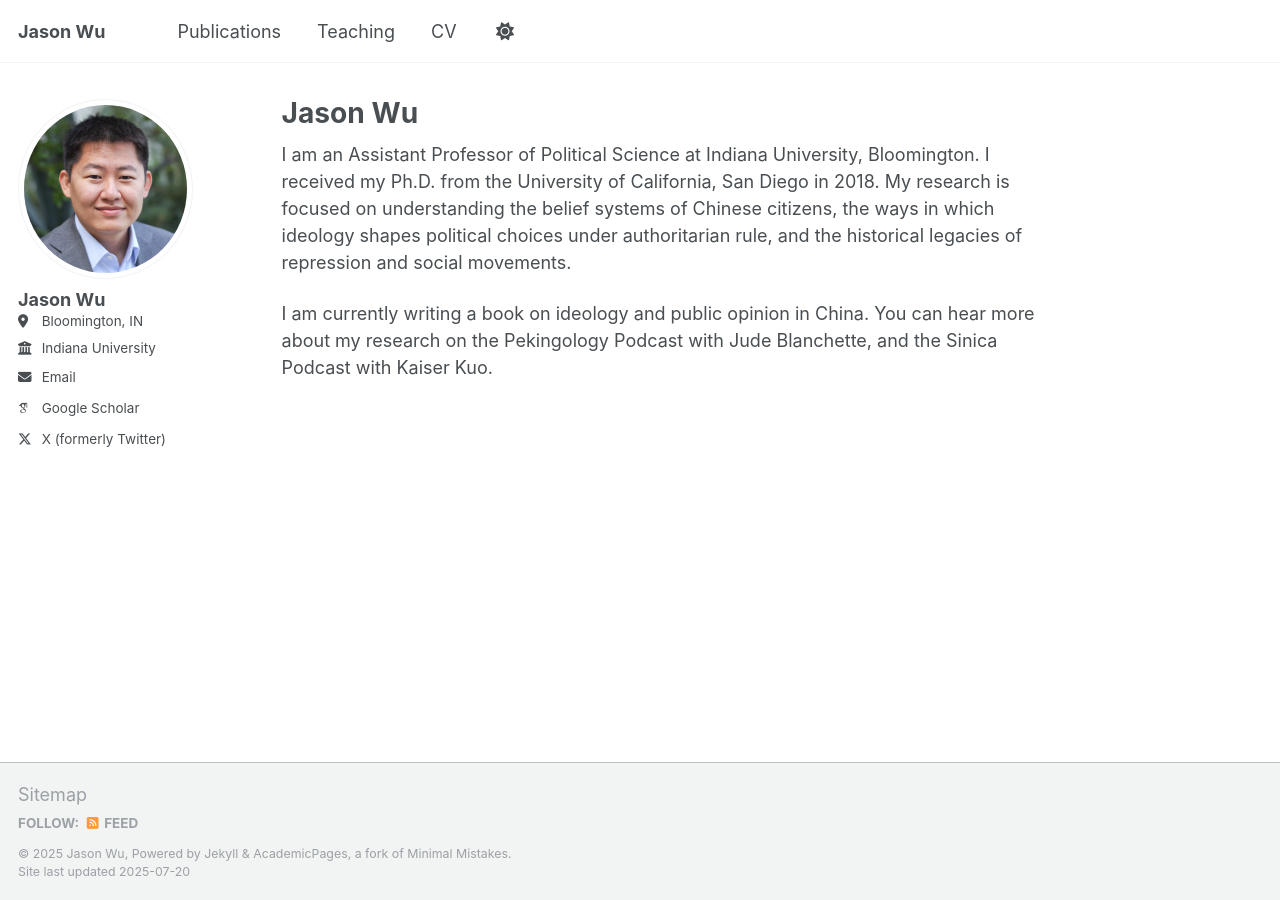
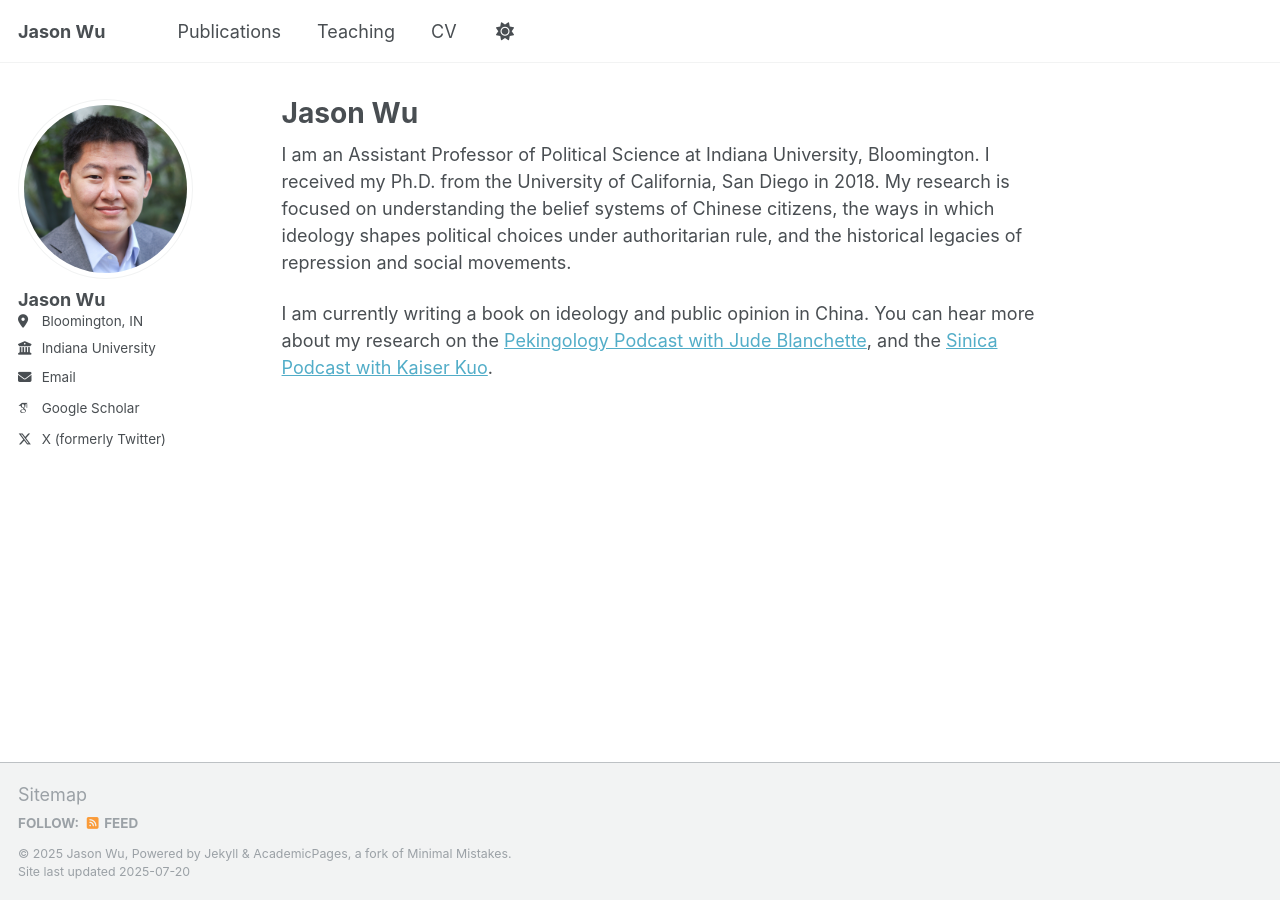
Before and after one commit to jasonyuyanwu/jasonyuyanwu.github.io, a Jekyll site: the page built from _pages/about.md, in a window 1280 px wide. Built offline with Jekyll 4.4.1, drawn with Linux system fonts in a browser that asks for light colours; some web fonts are replaced; a script that is not in the unit is left out; part of the change alters nothing that is shown.

```diff
--- a/_pages/about.md
+++ b/_pages/about.md
@@ -9,4 +9,4 @@ redirect_from:
 
 I am an Assistant Professor of Political Science at Indiana University, Bloomington. I received my Ph.D. from the University of California, San Diego in 2018. My research is focused on understanding the belief systems of Chinese citizens, the ways in which ideology shapes political choices under authoritarian rule, and the historical legacies of repression and social movements.
 
-I am currently writing a book on ideology and public opinion in China. You can hear more about my research on the Pekingology Podcast with Jude Blanchette, and the Sinica Podcast with Kaiser Kuo.
+I am currently writing a book on ideology and public opinion in China. You can hear more about my research on the [Pekingology Podcast with Jude Blanchette](https://www.csis.org/node/60799), and the [Sinica Podcast with Kaiser Kuo](https://podcasts.apple.com/au/podcast/chinas-ideological-landscape-with-jason-wu/id1121407665?i=1000550730157).
```
